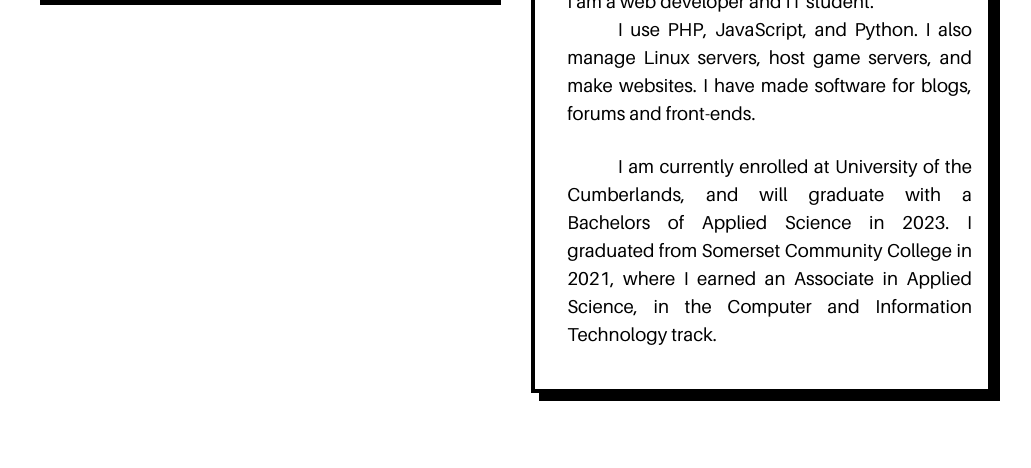
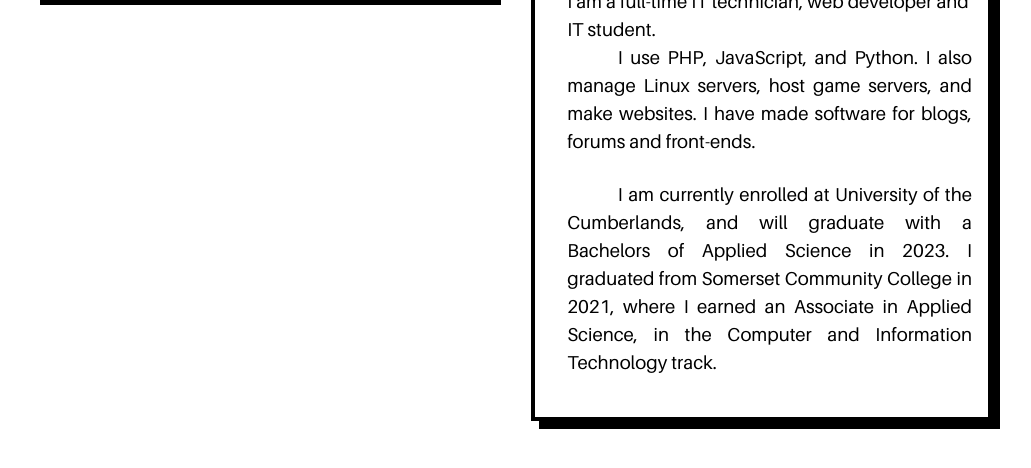
Before and after one commit to sandlind/sandlind.github.io, a plain HTML site: page index.html in a window 1280 px wide. Shown: the part 234-702 px from the top of the page, without its empty margins (128-1159 px from the left). Drawn offline with Linux system fonts and the light colour scheme.

Commit message:
Update index.html

```diff
--- a/index.html
+++ b/index.html
@@ -27,7 +27,7 @@
 			<img src='src/computer.svg' width='128px' style='margin-bottom: 32px;'>
 			</center>
 			<div class='content'>
-				I am a web developer and IT student.
+				I am a full-time IT technician, web developer and IT student.
 				<p>I use PHP, JavaScript, and Python. I also manage Linux servers, host game servers, and make websites. I have made software for blogs, forums and front-ends.</p>
 				<p>I am currently enrolled at University of the Cumberlands, and will graduate with a Bachelors of Applied Science in 2023. I graduated from Somerset Community College in 2021, where I earned an Associate in Applied Science, in the Computer and Information Technology track.</p>
 			</div>
```
